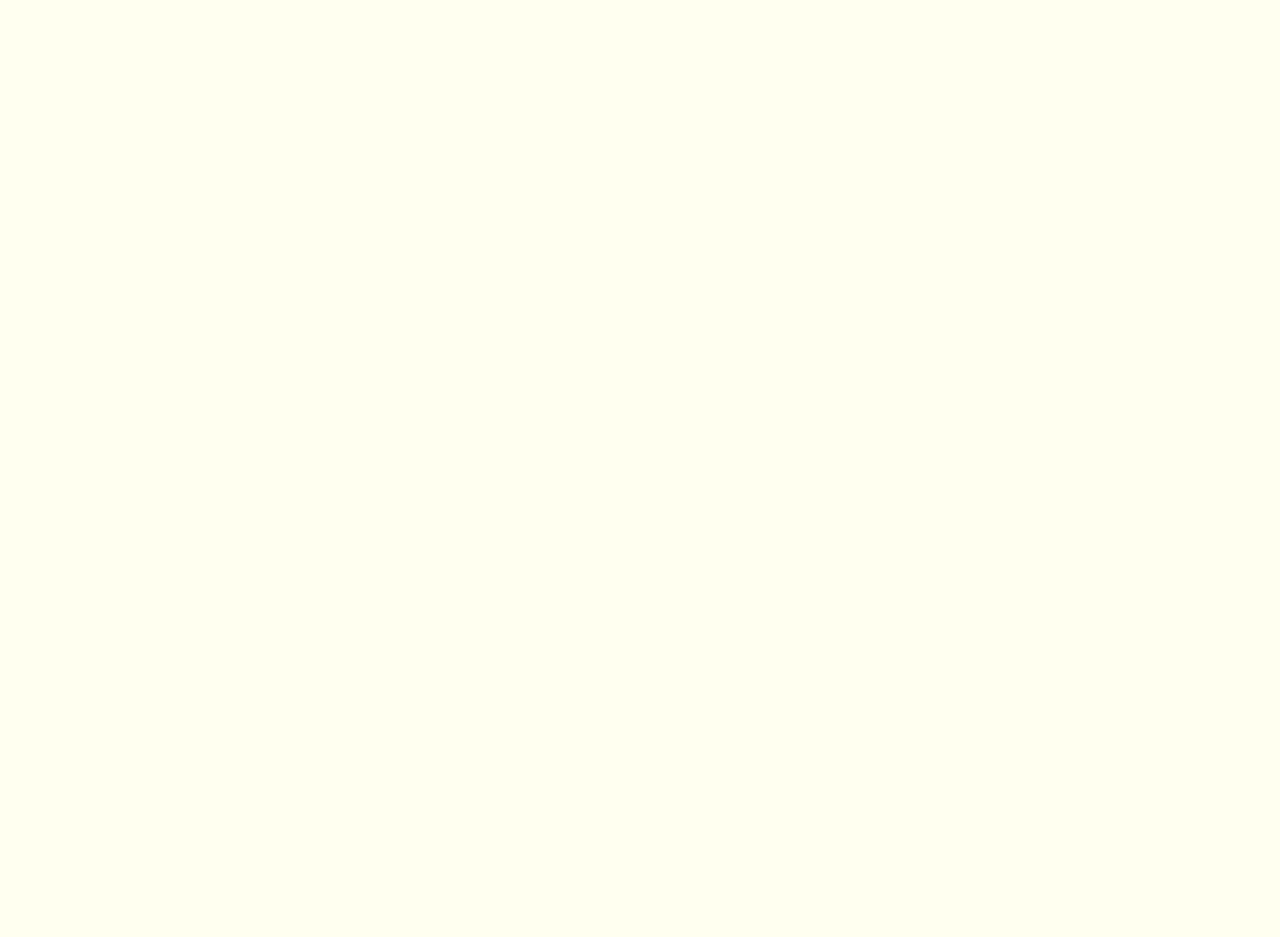
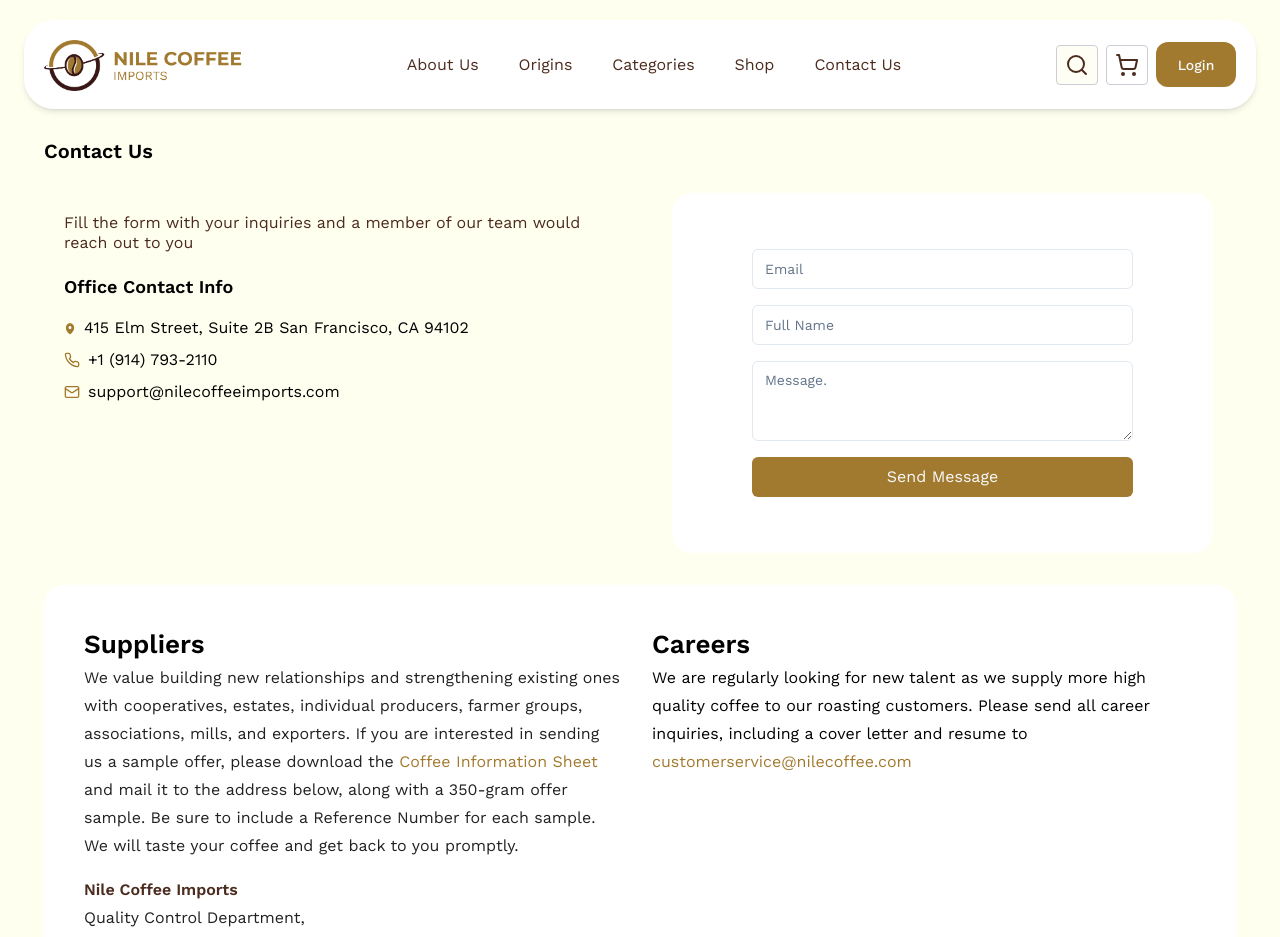
Before and after one commit to aetotechs/nci-client, a React (Vite) app: page /contact-us in a window 1280 px wide. Before the commit this address had no page. Shown: the top 937 px of the page. Before the commit the page ends 800 px from the top, so only its background shows below. Built offline with nearby package versions, Linux system fonts and the light colour scheme.

Commit message:
Contact Us Page

```diff
--- a/src/App.tsx
+++ b/src/App.tsx
@@ -16,6 +16,7 @@
 import ResetPasswordPage from '@/pages/reset-password';
 import VerifyEmail from '@/pages/verify-email';
 import About from './pages/about-us';
+import ContactUs from './pages/contact-us';
 export interface IStatus {
   status: boolean;
 }
@@ -41,6 +42,7 @@
           <Route path="/product/:productId" element={<ProductPage status={loggedIn} />} />
           <Route path="/profile" element={<Profile status={loggedIn} />} />
           <Route path="/about" element={<About status={loggedIn}/>} />
+          <Route path="/contact-us" element={<ContactUs status={loggedIn}/>}/>
         </Routes>
       </BrowserRouter>
     </>
--- a/src/components/NavItems.tsx
+++ b/src/components/NavItems.tsx
@@ -18,7 +18,7 @@
         <Link to="/coffee-shop">Shop</Link>
       </li>
       <li className="cursor-pointer text-textcolor  active:text-primary ">
-        <Link to="/contact">Contact Us</Link>
+        <Link to="/contact-us">Contact Us</Link>
       </li>
     </nav>
   );
--- /dev/null
+++ b/src/components/forms/ContactUsForm.tsx
@@ -0,0 +1,85 @@
+import { Textarea } from "@/components/ui/textarea"
+import { zodResolver } from '@hookform/resolvers/zod';
+import { useForm } from 'react-hook-form';
+import { z } from 'zod';
+
+import { Button } from '@/components/ui/button';
+import {
+  Form,
+  FormControl,
+  FormField,
+  FormItem,
+
+  FormMessage
+} from '@/components/ui/form';
+import { Input } from '@/components/ui/input';
+
+
+const FormSchema = z.object({
+  email: z.string().min(2, {
+    message: 'email must be at least 2 characters.'
+  }),
+  name: z.string().min(2, { message: 'password must be at least 2 characters.' })
+});
+
+export function ContactUsForm() {
+
+  const form = useForm<z.infer<typeof FormSchema>>({
+    resolver: zodResolver(FormSchema),
+    defaultValues: {
+      email: '',
+      name: ''
+    }
+  });
+
+  function onSubmit(values: z.infer<typeof FormSchema>) {
+    console.log(values);
+  }
+
+  return (
+    <Form {...form}>
+      <form onSubmit={form.handleSubmit(onSubmit)} className="w-full space-y-4">
+        <FormField
+          control={form.control}
+          name="email"
+          render={({ field }) => (
+            <FormItem>
+
+              <FormControl>
+                <Input type="email" placeholder="Email" className="h-10 " {...field} />
+              </FormControl>
+              <FormMessage />
+            </FormItem>
+          )}
+        />
+        <FormField
+          control={form.control}
+          name="name"
+          render={({ field }) => (
+            <FormItem className="my-4">
+
+              <FormControl>
+
+                  <Input
+                    type='text'
+                    placeholder="Full Name"
+                    className="h-10 ring-offset-0 focus-visible:ring-0  focus-visible:ring-offset-0  "
+                    {...field}
+                  />
+
+
+              </FormControl>
+
+              <FormMessage />
+            </FormItem>
+          )}
+        />
+         <Textarea placeholder="Message." />
+
+        <Button type="submit" className="w-full font-normal text-base">
+          Send Message
+        </Button>
+      </form>
+    </Form>
+  );
+}
--- /dev/null
+++ b/src/pages/contact-us.tsx
@@ -0,0 +1,92 @@
+import { useEffect } from 'react';
+
+import Header from '@/components/Header';
+
+import Footer from '@/components/Footer';
+import { IStatus } from '@/App';
+import { useLocation } from 'react-router-dom';
+
+import { ContactUsForm } from '@/components/forms/ContactUsForm';
+import { MailIcon, Phone } from 'lucide-react';
+
+function ContactUs({ status }: IStatus) {
+  const { pathname } = useLocation();
+
+  useEffect(() => {
+    window.scrollTo(0, 0);
+  }, [pathname]);
+
+  return (
+    <>
+      <div className="md:my-5 mx-auto md:w-[1232px] ">
+        <Header status={status} />
+        <div className="w-[100vw] px-5 py-7 md:pt-0 md:w-[1232px] overflow-hidden">
+          <div className="md:my-7 my-4">
+            <h3 className="font-semibold text-xl">Contact Us</h3>
+          </div>
+          <div className="flex flex-col gap-7 md:flex-row ">
+            <div className="  md:w-[600px] p-5">
+              <h4 className="font-normal text-base md:leading-5 md:text-base mb-5 text-textcolor">
+                Fill the form with your inquiries and a member of our team would reach out to you
+              </h4>
+              <h5 className="font-semibold text-[18px]">Office Contact Info</h5>
+              <div className="my-4 flex flex-col gap-2">
+                <div className="flex items-center gap-2">
+                  <span>
+                    <img src="/icons/location.svg" alt="" />
+                  </span>
+                  415 Elm Street, Suite 2B San Francisco, CA 94102
+                </div>
+                <div className="flex items-center gap-2">
+                  <span>
+                    <Phone className="h-4 w-4 text-primary" />
+                  </span>
+                  +1 (914) 793-2110
+                </div>
+                <div className="flex items-center gap-2">
+                  <span className="text-primary">
+                    <MailIcon className="h-4 w-4" />
+                  </span>
+                  support@nilecoffeeimports.com
+                </div>
+              </div>
+            </div>
+            <div className="md:w-[541px] md:h-[360px] bg-white px-20 flex items-center rounded-[20px] ">
+              <ContactUsForm />
+            </div>
+          </div>
+
+          <div className="bg-white grid grid-cols-2 p-10 gap-6 rounded-[20px] h-[460px] md:mt-8">
+            <div className="w-[538px]">
+              <h3 className="font-semibold text-[26px]">Suppliers</h3>
+              <p className="text-base font-normal leading-7 text-textdark">
+                We value building new relationships and strengthening existing ones with
+                cooperatives, estates, individual producers, farmer groups, associations, mills, and
+                exporters. If you are interested in sending us a sample offer, please download the
+                <span className="text-primary"> Coffee Information Sheet</span> and mail it to the
+                address below, along with a 350-gram offer sample. Be sure to include a Reference
+                Number for each sample. We will taste your coffee and get back to you promptly.
+                <div className="my-4">
+                  <h4 className="text-textcolor font-semibold"> Nile Coffee Imports </h4>
+                  <p>Quality Control Department,</p>
+                  <p> 415 Elm Street, Suite 2B San Francisco, CA 94102 USA</p>
+                </div>
+              </p>
+            </div>
+            <div>
+              <h3 className="font-semibold text-[26px]">Careers</h3>
+              <p className="text-base font-normal leading-7">
+                We are regularly looking for new talent as we supply more high quality coffee to our
+                roasting customers. Please send all career inquiries, including a cover letter and
+                resume to <span className="text-primary">customerservice@nilecoffee.com</span>
+              </p>
+            </div>
+          </div>
+        </div>
+      </div>
+      <Footer />
+    </>
+  );
+}
+
+export default ContactUs;
```
